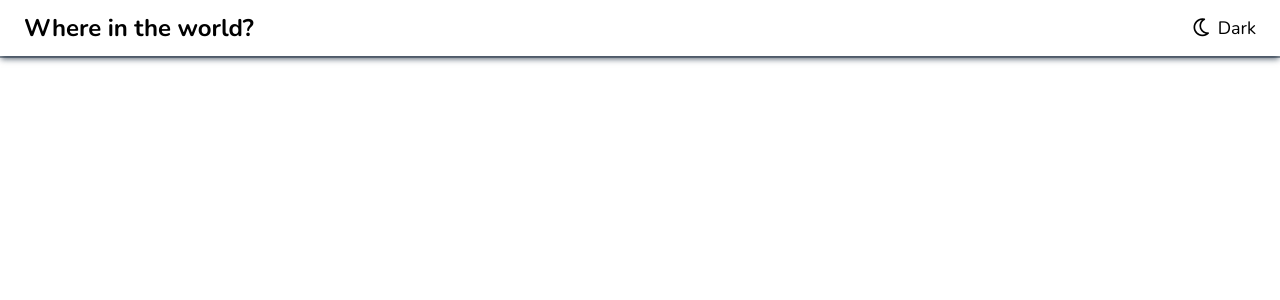
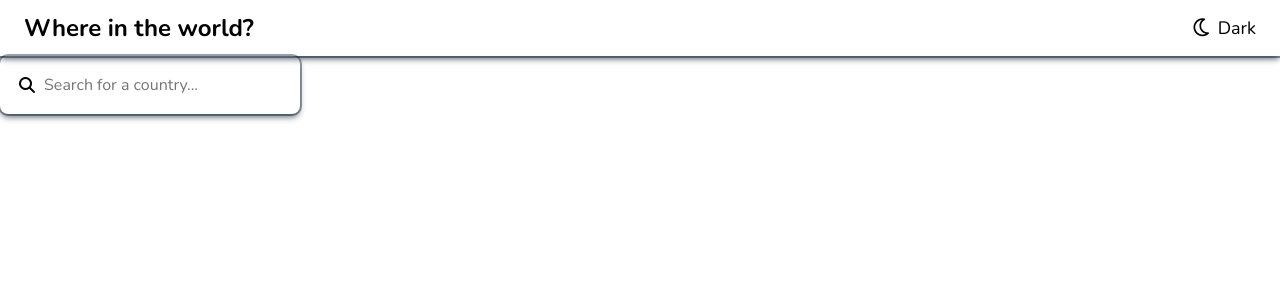
Before and after one commit to NishuSingh-12/Countries-API-Project-React, a React (Vite) app: page / in a window 1280 px wide. Shown: the top 300 px of the page. Built offline with nearby package versions, Linux system fonts and the light colour scheme.

Commit message:
add SearchBar component with styling

```diff
--- a/App.css
+++ b/App.css
@@ -29,3 +29,31 @@ box-shadow: rgba(6, 24, 44, 0.4) 0px 0px 0px 2px, rgba(6, 24, 44, 0.65) 0px 4px
     margin-right: 4px;
     cursor: pointer;
 }
+
+/* SearchBar style */
+
+.SearchBar-container{
+    display: flex;
+    align-items: center;
+   padding: 18px;
+     max-width: 300px;
+     width: 100%;
+     border-radius: 8px;
+     gap: 8px;
+     cursor: pointer;
+}
+
+.SearchBar-container input{
+    border: none;
+    width: 100%;
+    outline: none;
+    font-size: 16px;
+   cursor: pointer;
+   font-family: inherit;
+}
+.searchbar-and-dropmenu-container{
+    display: flex;
+    align-items: center;
+    justify-content: space-between;
+    margin: 2rem;
+}
--- a/App.jsx
+++ b/App.jsx
@@ -1,10 +1,12 @@
 import './App.css';
 import Header from './components/Header';
+import SearchBar from './components/SearchBar';
 
 export default function App() {
   return (
     <>
     <Header/>
+    <SearchBar/>
     </>
   )
 }
--- /dev/null
+++ b/components/SearchBar.jsx
@@ -0,0 +1,8 @@
+export default function SearchBar({setQuery}) {
+  return (
+    <div className="SearchBar-container">
+        <i className="fa-solid fa-magnifying-glass"></i>
+        <input onChange={(e)=>setQuery(e.target.value)} type="text" placeholder="Search for a country..."/>
+    </div>
+  )
+}
```
